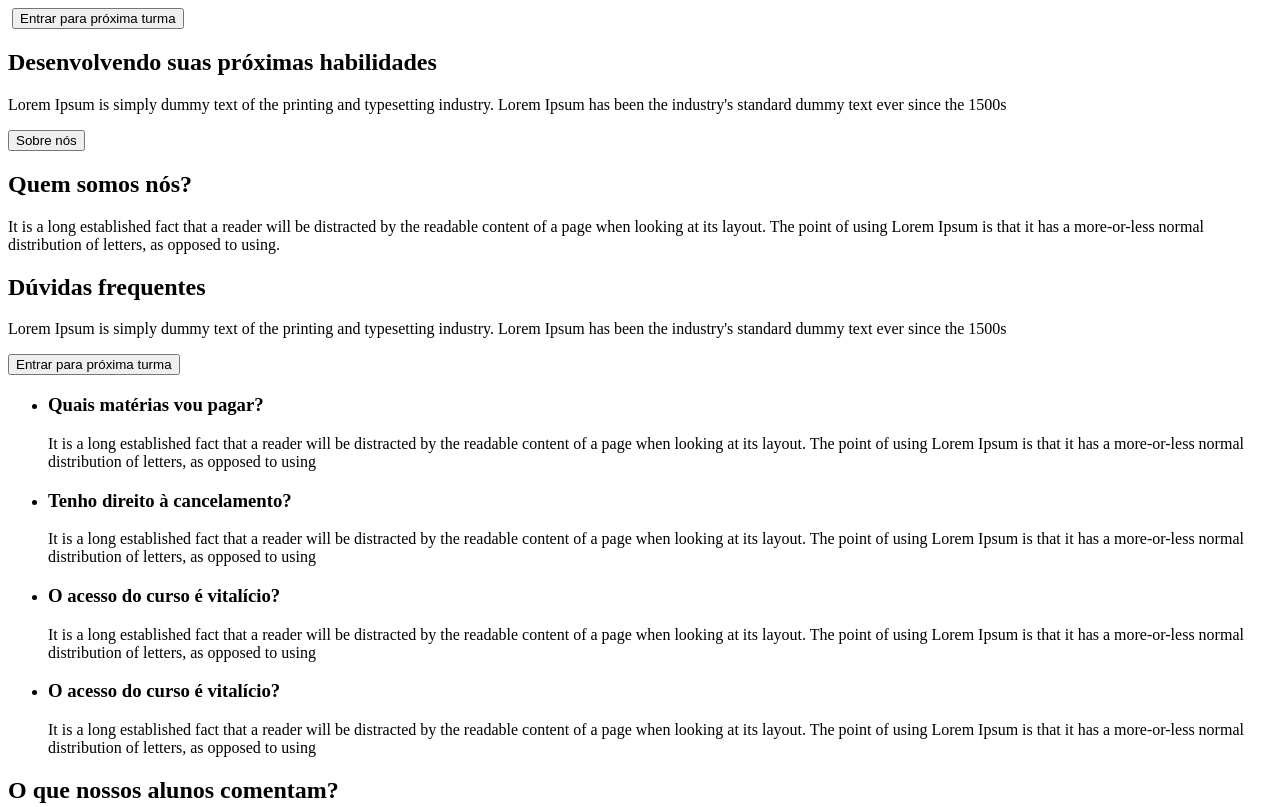
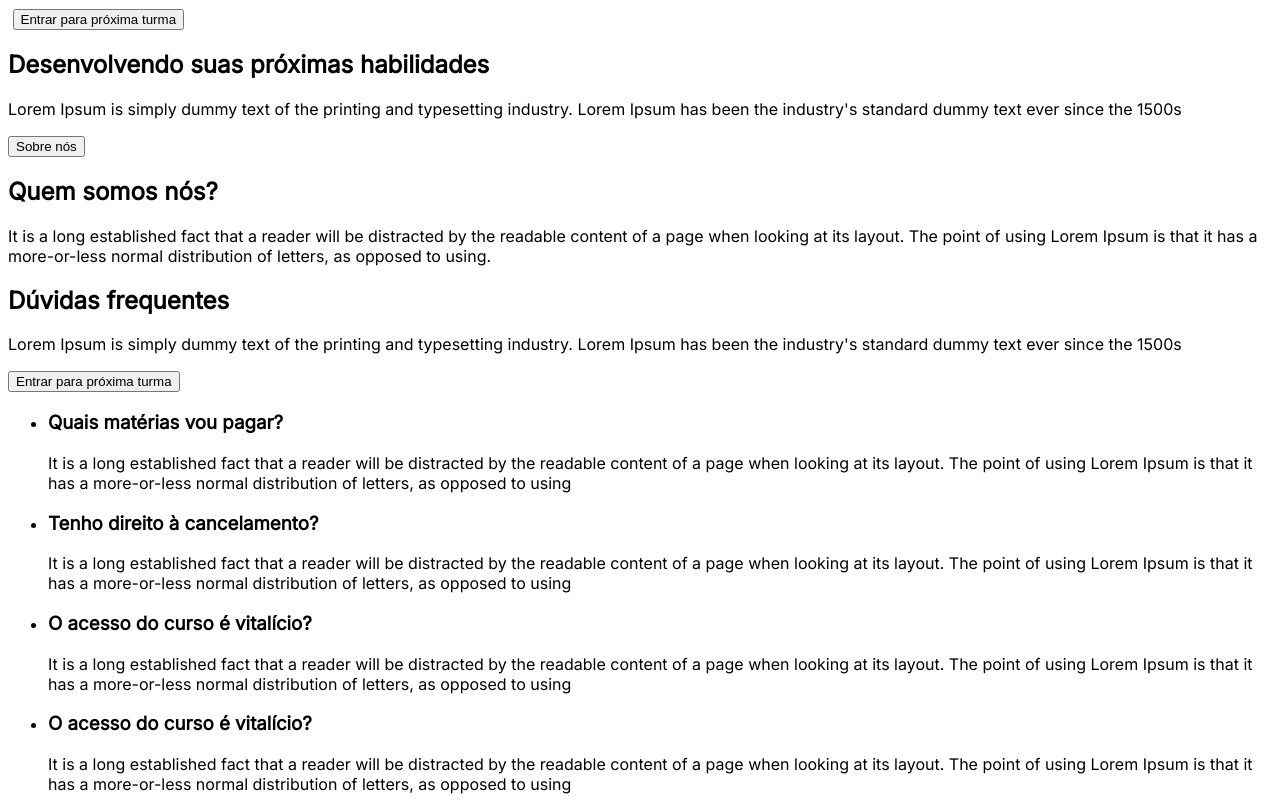
Before and after one commit to Samily-sil/m3-site-institucional-generico, a plain HTML site: page index.html in a window 1280 px wide. Shown: the top 807 px of the page. Drawn offline with Linux system fonts and the light colour scheme.

Commit message:
"Tarefa 1 concluída"

```diff
--- a/index.html
+++ b/index.html
@@ -4,6 +4,9 @@
     <meta charset="UTF-8" />
     <meta name="viewport" content="width=device-width, initial-scale=1.0" />
     <title>Página Institucional Genérica</title>
+    <link rel="stylesheet" href="./src/styles/globalStyles.css" />
+    <link rel="stylesheet" href="./src/styles/index.css" />
+    <script src="/src/scripts/index.js" defer></script>
   </head>
   <body>
     <!-- ====== Header ====== -->
--- /dev/null
+++ b/src/styles/globalStyles.css
@@ -0,0 +1,28 @@
+@import url("https://fonts.googleapis.com/css2?family=Inter&display=swap");
+@import url(reset.css);
+
+body {
+    font-family: "Inter", sans-serif;
+}
+
+:root {
+--brand-1: #4C6EF5;
+--brand-2: #364FC7;
+
+--gray-1: #191C1F;
+--gray-2: #212529;
+--gray-3: #343A40;
+--gray-4: #ADB5BD;
+--gray-5: #CED4DA;
+--gray-6: #EDF2FF;
+--gray-7: #F8F9FA;
+
+--title1: 600 52px 140%;
+--title2: 600 40px 160%;
+--title3: 600 32px 160%;
+
+--text1: 400 20px 150%;
+--text2: 400 18px 150%;
+--text3: 400 16px 150%;
+--text4: 600 16px 150%;
+}
```
Also changed, not shown: src/assets/logo.svg (added), src/scripts/index.js (added), src/styles/index.css (added), src/styles/reset.css (added).
